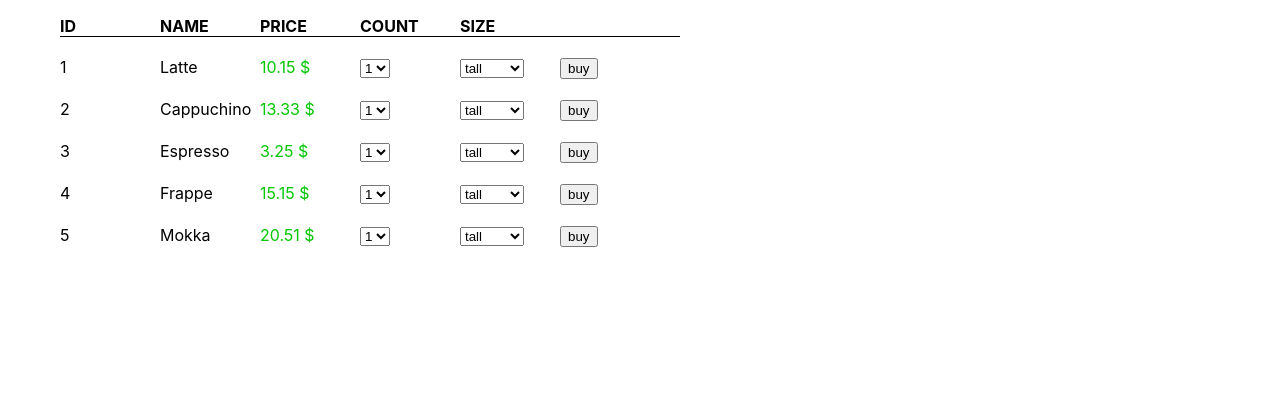
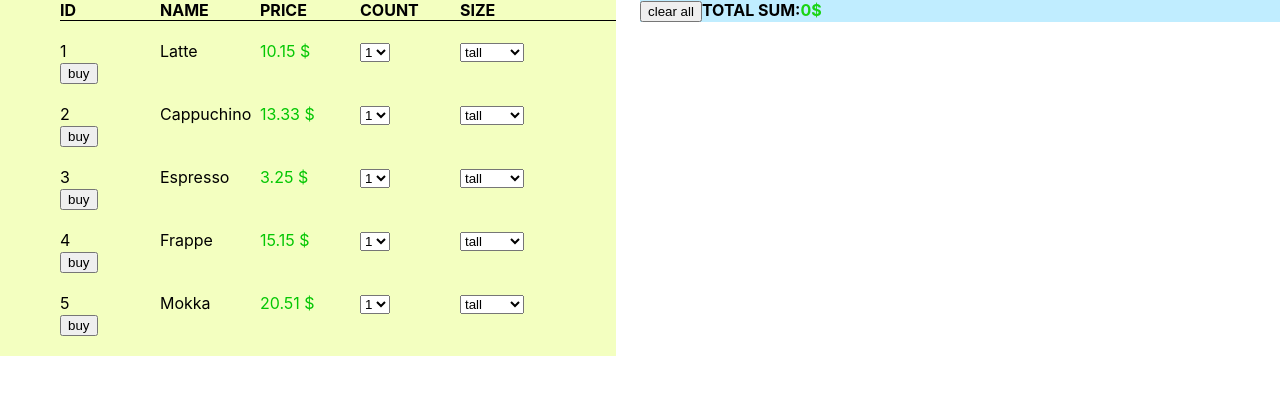
Before and after one commit to arcanrun/reduxShopingCart, a React (Create React App) app: page / in a window 1280 px wide. Shown: the top 394 px of the page. Built offline with nearby package versions, Linux system fonts and the light colour scheme.

Commit message:
shoping cart display has been added

```diff
--- a/src/components/App.js
+++ b/src/components/App.js
@@ -1,5 +1,6 @@
 import React, { Component } from "react";
 import ShopingListContainer from "../containers/ShopingListContainer";
+import BoughtListContainer from "../containers/BoughtListContainer";
 
 const API = [
   {
@@ -41,7 +42,12 @@ const API = [
 
 class App extends Component {
   render() {
-    return <ShopingListContainer shopingList={API} />;
+    return (
+      <>
+        <ShopingListContainer shopingList={API} />
+        <BoughtListContainer />
+      </>
+    );
   }
 }
 
--- /dev/null
+++ b/src/components/BoughtItem.js
@@ -0,0 +1,14 @@
+import React from "react";
+import PropTypes from "prop-types";
+import "./styles/BoughtList.css";
+
+const BoughtItem = ({ name, price, count, size, onClick }) => (
+  <div className="bought-list__item">
+    <div className="bought-list__item_close_btn">[X]</div>
+    <p>{name}</p>
+    <p>for one: {price}$</p>
+    <p>count:{count}</p>
+    <p>size:{size}</p>
+  </div>
+);
+export default BoughtItem;
--- /dev/null
+++ b/src/components/BoughtList.js
@@ -0,0 +1,24 @@
+import React from "react";
+import PropTypes from "prop-types";
+import BoughtItem from "./BoughtItem";
+import "./styles/BoughtList.css";
+
+const BoughtList = ({ totalSum, items }) => (
+  <div className="bought-list">
+    <div className="bought-list__title">
+      <button>clear all</button>
+      Total Sum:<span>{totalSum}$</span>
+    </div>
+
+    <div className="bought_list__body">
+      {items.map(el => (
+        <BoughtItem key={el.id} {...el} />
+      ))}
+    </div>
+  </div>
+);
+
+BoughtList.propTypes = {
+  totalSum: PropTypes.number.isRequired
+};
+export default BoughtList;
--- /dev/null
+++ b/src/components/styles/BoughtList.css
@@ -0,0 +1,33 @@
+.bought-list {
+  width: 50%;
+  overflow: auto;
+  float: right;
+  background-color: rgba(98, 210, 255, 0.4);
+}
+
+.bought-list__title {
+  text-transform: uppercase;
+  font-weight: bold;
+}
+
+.bought-list__title span {
+  color: #1ad413;
+}
+.bought-list__item {
+  background-color: #f76767;
+  border-radius: 10px;
+  width: 150px;
+  margin: 5px;
+  padding: 10px;
+  float: left;
+  color: #ffffff;
+}
+.bought-list__item p:nth-child(2) {
+  font-weight: bold;
+  text-transform: uppercase;
+}
+.bought-list__item_close_btn {
+  float: right;
+  cursor: pointer;
+  font-weight: bold;
+}
--- a/src/components/styles/ShopingList.css
+++ b/src/components/styles/ShopingList.css
@@ -1,6 +1,9 @@
 .shoping-list {
-  width: 50%;
+  width: 45%;
   list-style-type: none;
+  float: left;
+  background-color: rgba(226, 255, 98, 0.4);
+  margin-top: 0;
 }
 .shoping-list li {
   margin: 20px;
--- /dev/null
+++ b/src/containers/BoughtListContainer.js
@@ -0,0 +1,15 @@
+import React from "react";
+import { connect } from "react-redux";
+import { addToCart } from "../actions";
+import BoughtList from "../components/BoughtList";
+
+const mapStateToProps = state => {
+  return {
+    totalSum: state.totalSum,
+    items: state.itmes
+  };
+};
+
+const BoughtListContainer = connect(mapStateToProps)(BoughtList);
+
+export default BoughtListContainer;
--- a/src/containers/ShopingListContainer.js
+++ b/src/containers/ShopingListContainer.js
@@ -1,7 +1,6 @@
 import React from "react";
 import { connect } from "react-redux";
 import { addToCart } from "../actions";
-import ShopingItem from "../components/ShopingItem";
 import ShopingList from "../components/ShopingList";
 
 const mapDispatchToProps = dispatch => {
```
